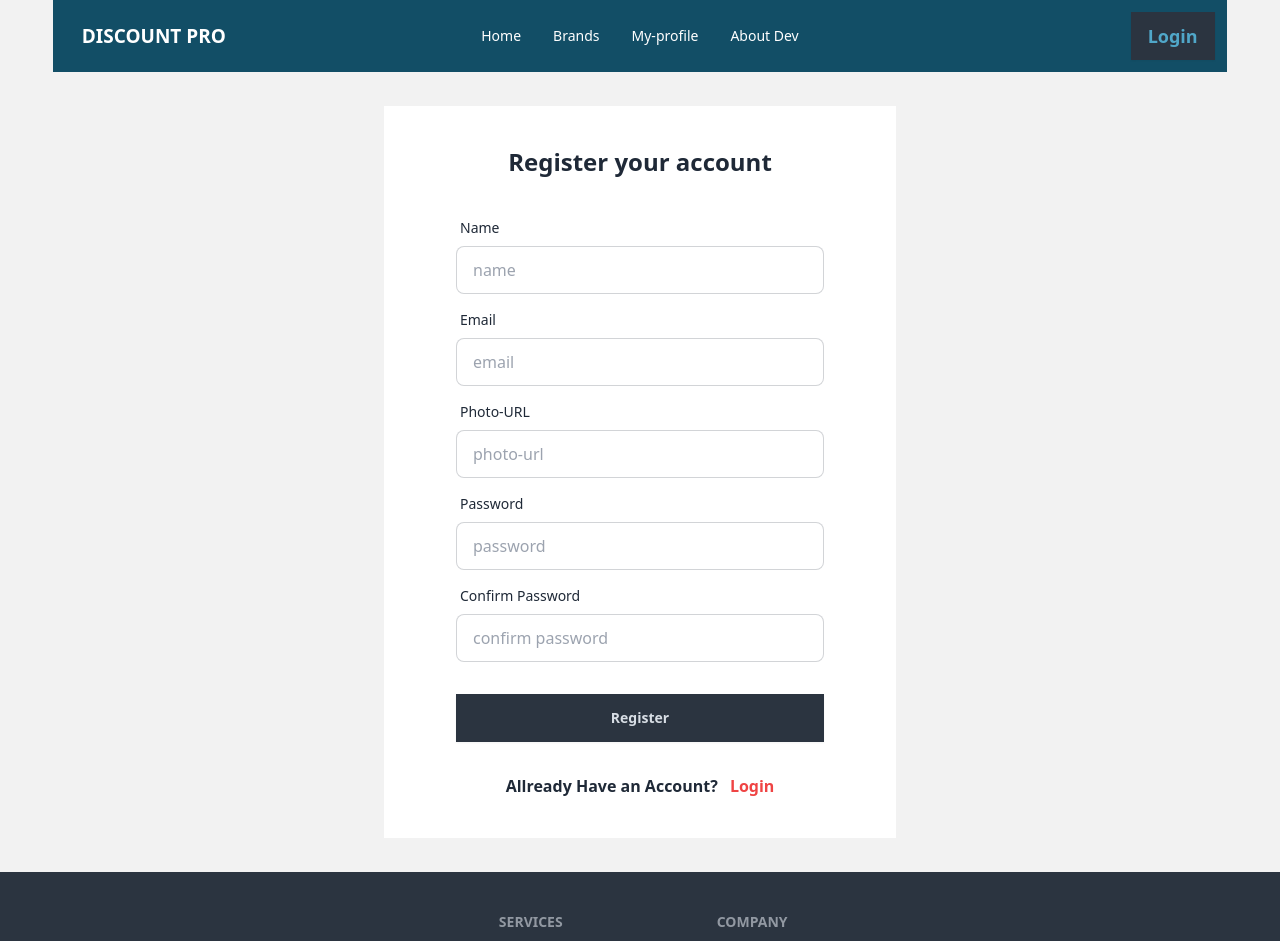
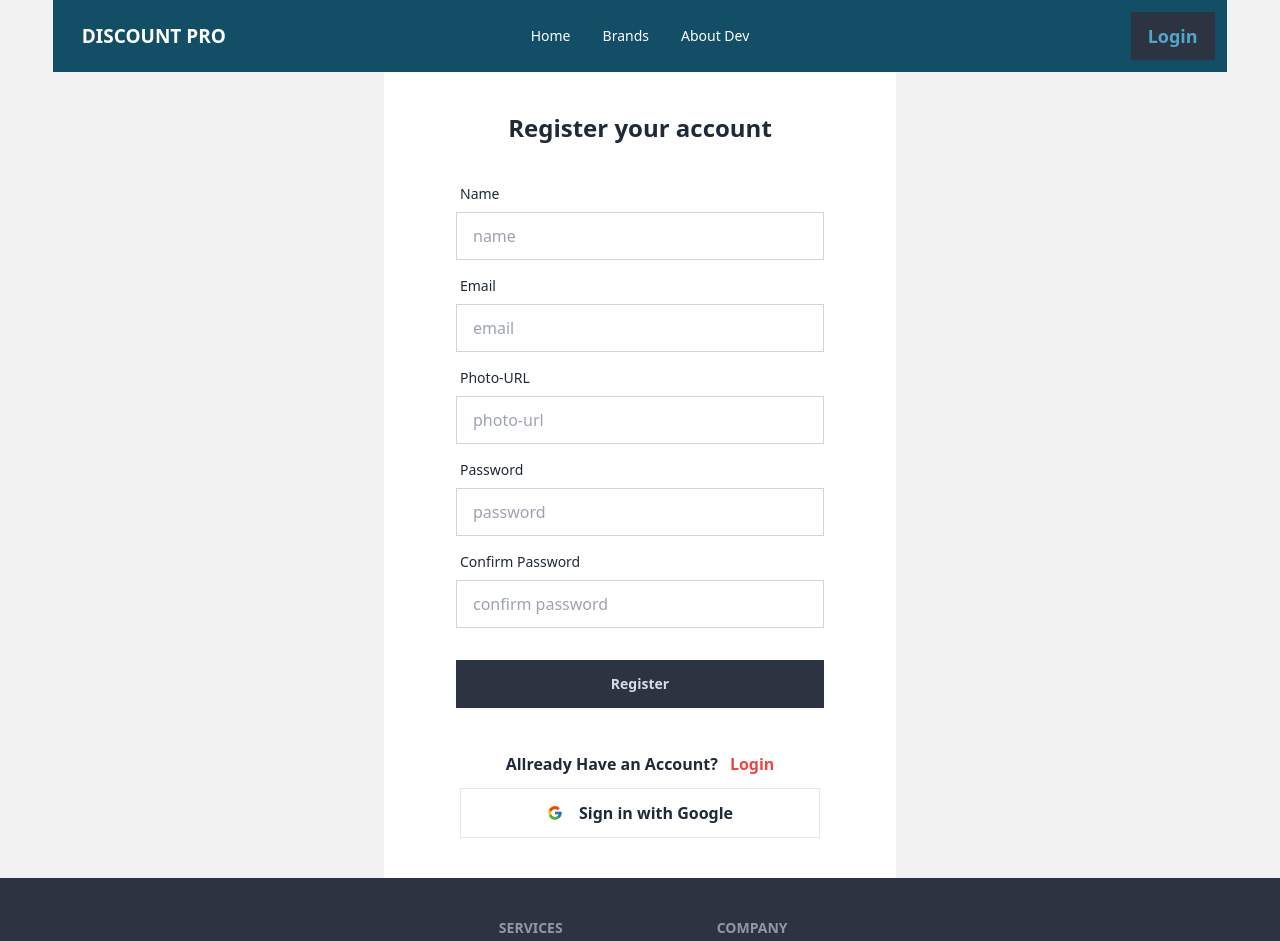
Before and after one commit to Tanim-Ahmmed/Discount-Pro, a React (Vite) app: page /auth/register in a window 1280 px wide. Shown: the top 941 px of the page. Built offline with nearby package versions, Linux system fonts and the light colour scheme; no server answers.

Commit message:
google auth done

```diff
--- a/package.json
+++ b/package.json
@@ -17,6 +17,7 @@
     "react-copy-to-clipboard": "^5.1.0",
     "react-dom": "^18.3.1",
     "react-fast-marquee": "^1.6.5",
+    "react-icons": "^5.3.0",
     "react-router-dom": "^6.28.0",
     "react-toastify": "^10.0.6",
     "sort-by": "^1.2.0"
--- a/src/componants/Header.jsx
+++ b/src/componants/Header.jsx
@@ -10,7 +10,9 @@ const Header = () => {
     const links = <>
                 <li> <NavLink to="/">Home</NavLink> </li>
                 <li> <NavLink to="/brands">Brands</NavLink> </li>
-                <li> <NavLink to="/profile">My-profile</NavLink> </li>
+              {
+                user && <li> <NavLink to="/profile">My-profile</NavLink> </li>
+              }
                 <li> <NavLink to="/about">About Dev</NavLink> </li>
 
 
--- a/src/componants/Login.jsx
+++ b/src/componants/Login.jsx
@@ -1,9 +1,10 @@
 import { useContext } from "react";
 import { Link, useLocation, useNavigate } from "react-router-dom";
 import { AuthContext } from "../provider/AuthProvider";
+import { FcGoogle } from "react-icons/fc";
 
 const Login = () => {
- const {setUser, userLogin } = useContext(AuthContext);
+ const {setUser, userLogin, handleGoogleLogin } = useContext(AuthContext);
  const location = useLocation();
  const navigate = useNavigate();
 
@@ -34,15 +35,15 @@ const Login = () => {
             <h1 className="text-2xl font-bold ">Login your account</h1>
           </div>
             <form onSubmit={handleLogin} className="card-body">
-              <div className="form-control">
-                <label className="label">
+              <div className="form-control ">
+                <label className="label ">
                   <span className="label-text">Email</span>
                 </label>
                 <input
                   type="email"
                   name="email"
                   placeholder="email"
-                  className="input input-bordered"
+                  className="input input-bordered rounded-none"
                   required
                 />
               </div>
@@ -54,7 +55,7 @@ const Login = () => {
                   type="password"
                   name="password"
                   placeholder="password"
-                  className="input input-bordered"
+                  className="input input-bordered rounded-none"
                   required
                 />
                 <label className="label">
@@ -68,10 +69,15 @@ const Login = () => {
               </div>
             </form>
 
-            <p className="text-center font-semibold">Don't Have an Account?
+            <p className="text-center font-semibold pb-6">Don't Have an Account?
             <Link to="/auth/register" className="text-red-500 ml-3 font-bold">Register</Link>
 
             </p>
+
+            <div onClick={handleGoogleLogin} className="flex justify-center items-center gap-4 border rounded-none py-3 font-bold w-10/12 mx-auto hover:text-white hover:bg-neutral hover:cursor-pointer">
+             <FcGoogle />
+               <button >Sign in with Google</button>
+            </div>
 
           </div>
 
--- a/src/componants/Register.jsx
+++ b/src/componants/Register.jsx
@@ -1,13 +1,14 @@
-import { useContext } from "react";
-import { Link } from "react-router-dom";
+import { useContext, useState } from "react";
+import { Link, useNavigate } from "react-router-dom";
 import { AuthContext } from "../provider/AuthProvider";
 import { ToastContainer, toast } from 'react-toastify';
 import 'react-toastify/dist/ReactToastify.css';
-
+import { FcGoogle } from "react-icons/fc";
 const Register = () => {
 
-    const {createNewUser, setUser } = useContext(AuthContext);
-
+    const {createNewUser, setUser, manageProfile,handleGoogleLogin } = useContext(AuthContext);
+    const [error , setError] = useState("");
+    const navigate = useNavigate();
 
     const handleRegister =(e) =>{
         e.preventDefault();
@@ -20,9 +21,8 @@ const Register = () => {
         const conPass  = form.get("confirm");
 
         if(password.length < 6 ){
-            toast.error("Passward must contain atleast 6 character. " , {
-              position: "top-center",
-              autoClose: 3000, });
+
+              setError("Passward must contain atleast 6 character.")
               return;
 
 
@@ -30,18 +30,13 @@ const Register = () => {
 
         if(password !== conPass){
 
-          toast.error("Passward didn' t match " , {
-            position: "top-center",
-            autoClose: 3000, });
+          setError("Passward didn't match ")
             return;
 
         }
 
         if(!/[a-z]/.test(password)){
-
-          toast.error("Passward must contain atleast one lowercase latter. " , {
-            position: "top-center",
-            autoClose: 3000, });
+          setError("Passward must contain atleast one lowercase latter. ")
             return;
 
         }
@@ -51,6 +46,7 @@ const Register = () => {
           toast.error("Passward must contain atleast one uppercase latter. " , {
             position: "top-center",
             autoClose: 3000, });
+            setError("Passward must contain atleast one uppercase latter. ");
             return;
 
         }
@@ -58,11 +54,13 @@ const Register = () => {
         console.log({name, email, photo, password})
         createNewUser(email, password)
         .then(res =>{
-            const user= res.user;
-            setUser(user);
-            console.log(user);
+          const user= res.user;
+          setUser(user);
+          console.log(user);
+          manageProfile(name, photo);
+          navigate("/");
         })
-        .catch(err => console.log(err.code))
+        .catch(err => setError(err.code))
     }
   return (
     <div className="min-h-screen flex justify-center items-center">
@@ -81,7 +79,7 @@ const Register = () => {
                 type="text"
                 name="name"
                 placeholder="name"
-                className="input input-bordered"
+                className="input input-bordered rounded-none"
                 required
               />
             </div>
@@ -94,7 +92,7 @@ const Register = () => {
                 type="email"
                 name="email"
                 placeholder="email"
-                className="input input-bordered"
+                className="input input-bordered rounded-none"
                 required
               />
             </div>
@@ -107,7 +105,7 @@ const Register = () => {
                 type="text"
                 name="photo"
                 placeholder="photo-url"
-                className="input input-bordered"
+                className="input input-bordered rounded-none"
                 required
               />
             </div>
@@ -121,7 +119,7 @@ const Register = () => {
                 type="password"
                 name="password"
                 placeholder="password"
-                className="input input-bordered"
+                className="input input-bordered rounded-none"
                 required
               />
             </div>
@@ -135,7 +133,7 @@ const Register = () => {
                 type="password"
                 name="confirm"
                 placeholder="confirm password"
-                className="input input-bordered"
+                className="input input-bordered rounded-none"
                 required
               />
             </div>
@@ -144,13 +142,20 @@ const Register = () => {
               <button className="btn btn-neutral rounded-none">Register</button>
             </div>
           </form>
+           { error &&  <p className="text-red-500 text-center">{error}</p>
+           }
 
-          <p className="text-center font-semibold">
+          <p className="text-center font-semibold py-3">
             Allready Have an Account?
             <Link to="/auth/login" className="text-red-500 ml-3 font-bold">
               Login
             </Link>
           </p>
+          <div onClick={handleGoogleLogin} className="flex justify-center items-center gap-4 border rounded-none py-3 font-bold w-10/12 mx-auto hover:text-white hover:bg-neutral hover:cursor-pointer">
+             <FcGoogle />
+               <button >Sign in with Google</button>
+            </div>
+
         </div>
       </div>
       <ToastContainer></ToastContainer>
--- a/src/firebase/firebase.config.js
+++ b/src/firebase/firebase.config.js
@@ -0,0 +1,19 @@
+// Import the functions you need from the SDKs you need
+import { initializeApp } from "firebase/app";
+// TODO: Add SDKs for Firebase products that you want to use
+// https://firebase.google.com/docs/web/setup#available-libraries
+
+// Your web app's Firebase configuration
+const firebaseConfig = {
+  apiKey: "AIzaSyDoeZaDLxUQmuFyG041MiDBL6GsBWNud-8",
+  authDomain: "discount-pro-5424b.firebaseapp.com",
+  projectId: "discount-pro-5424b",
+  storageBucket: "discount-pro-5424b.firebasestorage.app",
+  messagingSenderId: "1060799896206",
+  appId: "1:1060799896206:web:885d95c87d32f015f807df"
+};
+
+// Initialize Firebase
+const app = initializeApp(firebaseConfig);
+
+export default app;
--- a/src/provider/AuthProvider.jsx
+++ b/src/provider/AuthProvider.jsx
@@ -8,6 +8,7 @@ import {
   signInWithEmailAndPassword,
   signInWithPopup,
   signOut,
+  updateProfile,
 } from "firebase/auth";
 
 export const AuthContext = createContext();
@@ -26,12 +27,19 @@ const AuthProvider = ({ children }) => {
 
   const userLogin = (email, password) => {
     setLoading(true);
-    return signInWithEmailAndPassword(auth, email, password );
-  }
+    return signInWithEmailAndPassword(auth, email, password);
+  };
 
-  const handleGoogleLogin =() =>{
+  const handleGoogleLogin = () => {
     setLoading(true);
-    signInWithPopup(auth, googleProvider)
+    signInWithPopup(auth, googleProvider);
+  };
+
+
+  const manageProfile = (name, image) =>{
+    updateProfile(auth.currentUser,{
+      displayName:name, photoURL:image
+    })
   }
 
   const logOut = () => {
@@ -51,12 +59,15 @@ const AuthProvider = ({ children }) => {
 
   const authInfo = {
     user,
+    loading,
     setUser,
     createNewUser,
+    userLogin,
+    manageProfile,
+    handleGoogleLogin,
     logOut,
-    userLogin,
-    handleGoogleLogin,
-    loading,
+
+
   };
 
   return (
--- a/src/routes/Router.jsx
+++ b/src/routes/Router.jsx
@@ -31,7 +31,9 @@ const Router =createBrowserRouter([
             },
             {
                 path:"/profile",
-                element: <Profile></Profile>,
+                element:<PrivateRoute>
+                          <Profile></Profile>
+                       </PrivateRoute>
             },
             {
                 path:"/about",
```
Also changed, not shown: 1 other file (tests, documents, lock files or other folders).
